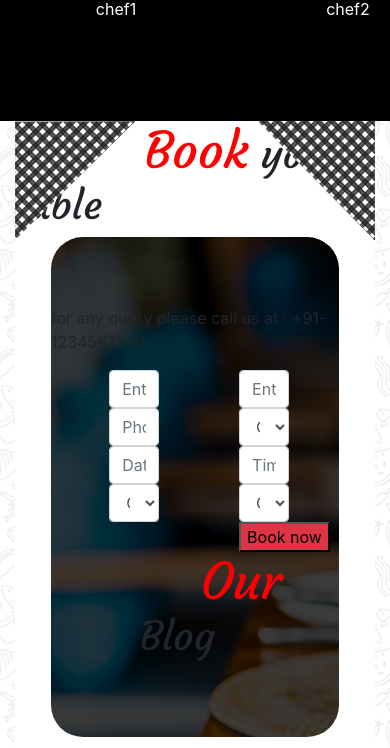
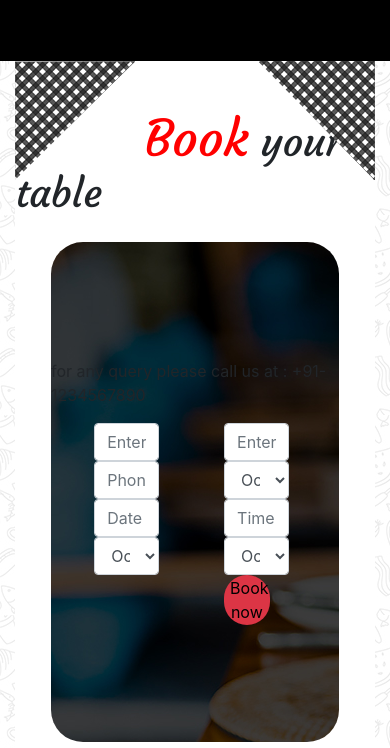
Before and after one commit to iderraz/DerrazIlias19_site_du_chef, a website: page index.html in a window 390 px wide. Shown: the part 1985-2733 px from the top of the page. Drawn offline with nearby package versions, Linux system fonts and the light colour scheme.

Commit message:
modif sur partie client

```diff
--- a/index.html
+++ b/index.html
@@ -288,12 +288,12 @@
       <img src="./public/img/box-bottom_right-grey.png" alt="">
       <img src="./public/img/box-bottom-left-grey.png" alt="">
 
-    <h1><span class="rouge">Book</span> your table</h1>
+      <h1 class="pt-5"><span class="rouge">Book</span> your table</h1>
       <div class="les-input d-flex flex-column">
         <p>for any query please call us at : <span class="grosse">+91-1234567890</span></p>
         <!--colonne-->
         <div class="row">
-        <div class="col-6">
+          <div class="col-6 p-0">
             <input type="text" class="form-control w-50" placeholder="Enter full name" aria-label="Server">
             <input type="text" class="form-control w-50" placeholder="Phone number" aria-label="Server">
             <input type="text" class="form-control w-50" placeholder="Date" aria-label="Server">
@@ -304,7 +304,7 @@
             </div>
           </div>
           <!--colonne-->
-        <div class="col-6">
+          <div class="col-6 p-0">
             <input type="text" class="form-control w-50" placeholder="Enter id" aria-label="Server">
             <div class="w-50">
               <select id="inputState" class="form-control">
@@ -319,12 +319,13 @@
             </div>
             <!--colonne-->
 
-
-      <button  class="bg-danger">Book now</button>
+            <div>
+              <button class="bg-danger">Book now</button>
             </div>
 
-    <h1><span class="rouge">Our</span> Blog</h1>
-    <div></div>
+          </div>
+
+
 
 
         </div>
--- a/src/scss/modèles/_header.scss
+++ b/src/scss/modèles/_header.scss
@@ -7,7 +7,7 @@ body{
     /*------------------Partie header------------------*/
     #header{
         position: relative;
-        width: auto;
+
 
 
 
@@ -105,18 +105,15 @@ body{
 
     /*Media query 320-640*/
 
-    @media (min-width:320px) and (max-width:640px){
 
-        body{
-            width: auto;
-            header{
-                width: auto;
-                #navbar-div{
-                    z-index: none;
 
-                }
-
-            }
+    @media only screen and (max-width:900px) {
+        html{
+          width: 100vw;
+          overflow-x: hidden;
         }
 
+        header{
+            height: 200px;
+        }
     }
--- a/src/scss/modèles/_page-grise.scss
+++ b/src/scss/modèles/_page-grise.scss
@@ -3,7 +3,7 @@
 
     #container{
         position: relative;
-        height: 900px;
+        height: 1200px;
         background-color: white;
         padding: 0;
 
@@ -48,12 +48,25 @@
             height: 500px;
             width: 80%;
             margin-left: 10%;
+            margin-top: 7%;
             border-radius: 2em/2em;
 
             .row{
                 display: flex;
                 justify-content: center;
                 margin-left: 15%;
+                .col-6{
+                    display: flex;
+                    flex-direction: column;
+                }
+
+            }
+            button{
+                text-align: center;
+                width: 35%;
+                border-radius: 2em/2em;
+                border: none;
+
 
             }
 
```
Also changed, not shown: public/css/app.css, 1 other file. Lines whose indentation alone changed are shown as unchanged.
